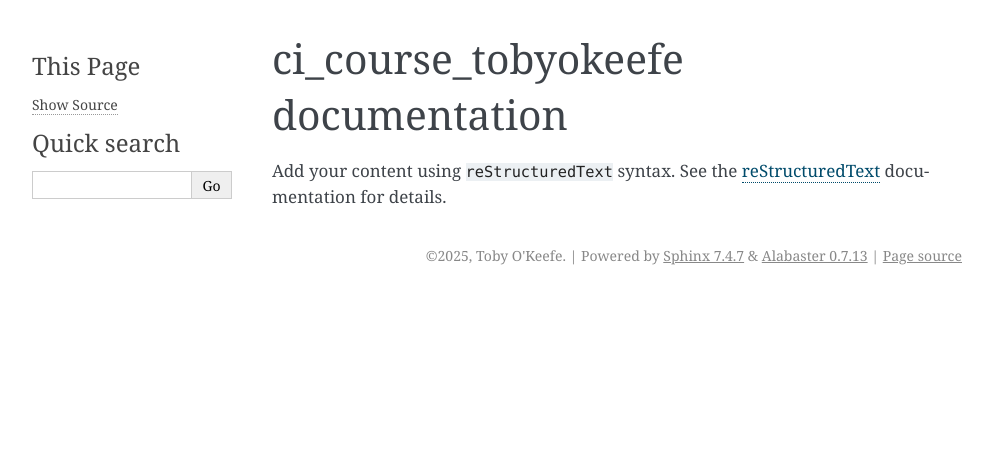
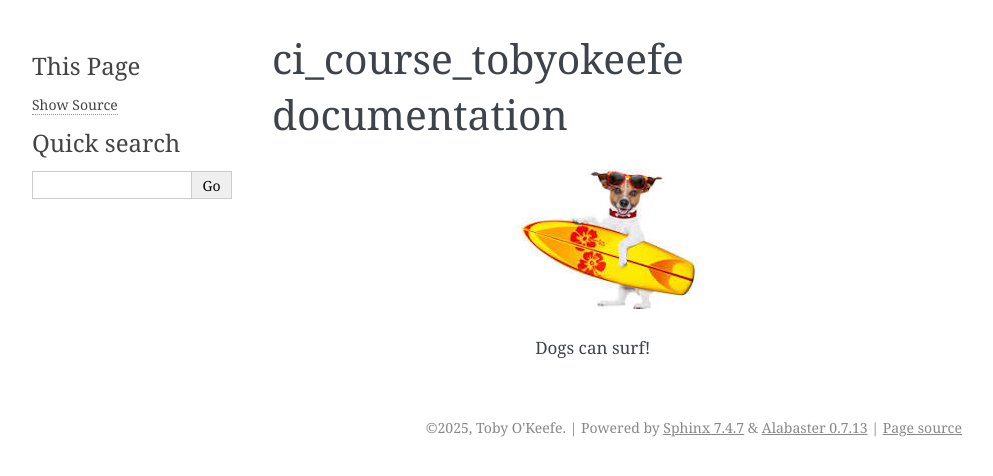
Before and after one commit to tobyokeefe/ci_course, a Sphinx documentation site: the page built from docs/index.rst, in a window 1280 px wide. Shown: the top 476 px of the page, without its empty margins (148-1141 px from the left). Built offline with Sphinx 7.4.7, drawn with Linux system fonts in a browser that asks for light colours.

Commit message:
Image in documentation

```diff
--- a/docs/index.rst
+++ b/docs/index.rst
@@ -6,9 +6,10 @@
 ci_course_tobyokeefe documentation
 ==================================
 
-Add your content using ``reStructuredText`` syntax. See the
-`reStructuredText <https://www.sphinx-doc.org/en/master/usage/restructuredtext/index.html>`_
-documentation for details.
+.. figure:: dogsurfing.jpeg
+   :class: with-border
+
+   Dogs can surf!
 
 
 .. toctree::
```
Also changed, not shown: docs/dogsurfing.jpeg (added).
